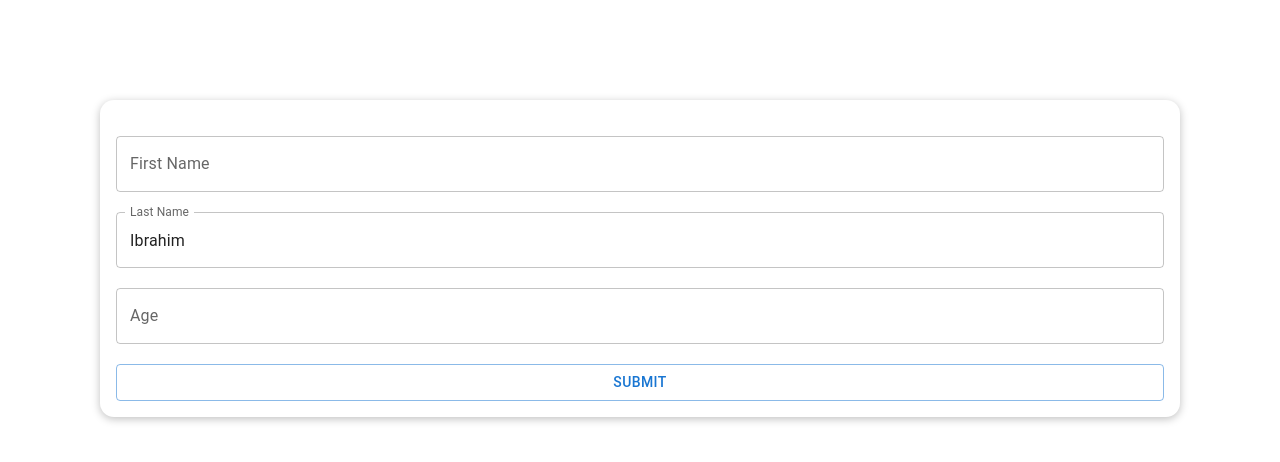
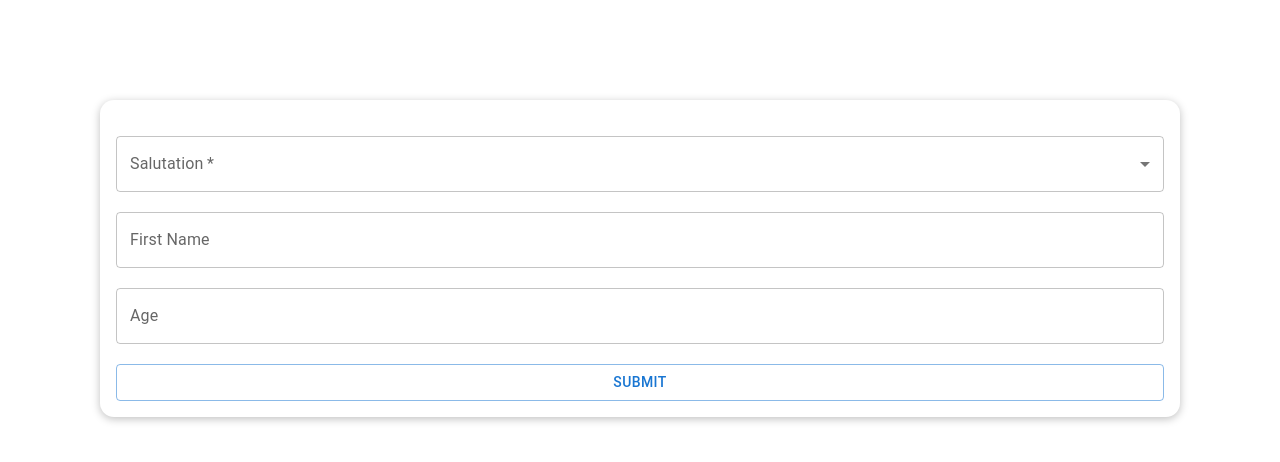
Before and after one commit to ShahzaibIbrahim/dynamic-forms, a React (Create React App) app: page / in a window 1280 px wide. Shown: the top 462 px of the page. Built offline with nearby package versions, Linux system fonts and the light colour scheme.

Commit message:
Field Type Select

```diff
--- a/src/components/UI/Controls/Field.js
+++ b/src/components/UI/Controls/Field.js
@@ -1,8 +1,8 @@
-import { TextField } from "@mui/material";
+import { TextField, MenuItem } from "@mui/material";
 
 const Field = (props) => {
   const { handleChange, data } = props;
-  const { id, label, ctrlType, type, value} = data;
+  const { id, label, description, ctrlType, type, value, required, options} = data;
 
   const fieldChangeHandler = (event) => {
     handleChange(id, event.target.value);
@@ -16,14 +16,34 @@ const Field = (props) => {
             id={id}
             type={type}
             label={label}
+            helperText={description}
             value={value || ""}
             onChange={fieldChangeHandler}
             fullWidth
+            required={required}
           />
         );
-        break;
+        case "DDL":
+        return (
+          <TextField
+            id={id}
+            select
+            type={type}
+            label={label}
+            value={value || ""}
+            onChange={fieldChangeHandler}
+            fullWidth
+            required={required}
+          >
+            {options.map((option) => (
+            <MenuItem key={option.value} value={option.value}>
+              {option.label}
+            </MenuItem>
+          ))}
+          </TextField>
+        );
       default:
-       return;
+       return (<p>Invalid Input Type</p>);
     }
   };
 
--- a/src/components/UI/Forms/Form.js
+++ b/src/components/UI/Forms/Form.js
@@ -4,21 +4,31 @@ import Card from "../Controls/Card";
 import { Button } from "@mui/material";
 
 const formData = [
-  { id: "firstName", label: "First Name", ctrlType: "TXT", type: "text" },
+  { id: "salutation", label: "Salutation", ctrlType: "DDL", required: true, options: [{label: 'Mr', value: '01'},  {label: 'Mrs', value:'02'}] },
   {
-    id: "lastName",
-    label: "Last Name",
+    id: "firstName",
+    label: "First Name",
     ctrlType: "TXT",
     type: "text",
-    value: "Ibrahim",
+    validations: {
+      requiredOn: {
+        fieldId: 'age',
+        operator: '>',
+        value: '18'
+      },
+    },
   },
-  { id: "age", label: "Age", ctrlType: "TXT", type: "number" },
+  { id: "age", label: "Age", ctrlType: "TXT", type: "number", validations: {
+      requiredOn: {
+        fieldId: 'salutation',
+        value: '02'
+      },
+    }
+  }
 ];
 
 const Form = (props) => {
   const [fieldList, setFieldList] = useState(formData);
-
-  console.log("Form");
 
   const submitFormHandler = (event) => {
     event.preventDefault();
@@ -39,18 +49,54 @@ const Form = (props) => {
     let updatedFieldList = [...fieldList];
     updatedFieldList[changeFieldIndex].value = value;
 
+    executeValidations(updatedFieldList);
+
     setFieldList(updatedFieldList);
-    console.log(updatedFieldList);
   };
+
+  const executeValidations = (fieldsList) => {
+    for(const field of fieldsList) {
+      if(field.validations) {
+        if(field.validations.requiredOn) {
+          const dependentField = getFieldValue(field.validations.requiredOn.fieldId);
+          field.required = isRequired(field.validations.requiredOn, dependentField);
+        }
+      }
+    }
+  }
+
+  const isRequired = (requiredOnObject, dependentField) => {
+    let isRequired = false;
+    if(dependentField.value && requiredOnObject.value) {
+
+      switch (requiredOnObject.operator) {
+        case '>':
+          isRequired = +dependentField.value > +requiredOnObject.value;
+          break;
+        case '<':
+          isRequired = +dependentField.value < +requiredOnObject.value;
+          break;
+        default:
+          isRequired = requiredOnObject.value === dependentField.value;
+      }
+    }
+
+    return isRequired;
+  }
+
+  const getFieldValue = (fieldId) => {
+    const field = fieldList.find((x) => x.id === fieldId);
+    return field;
+  }
 
   return (
     <Card>
-      <form onSubmit={submitFormHandler}>
+      <form>
         {fieldList.map((data) => (
           <Field key={data.id} data={data} handleChange={fieldChangeHanlder} />
         ))}
         <div style={{ marginTop: 20 }}>
-          <Button fullWidth variant="outlined" type="submit">
+          <Button onClick={submitFormHandler} fullWidth variant="outlined" type="submit">
             Submit
           </Button>
         </div>
```
